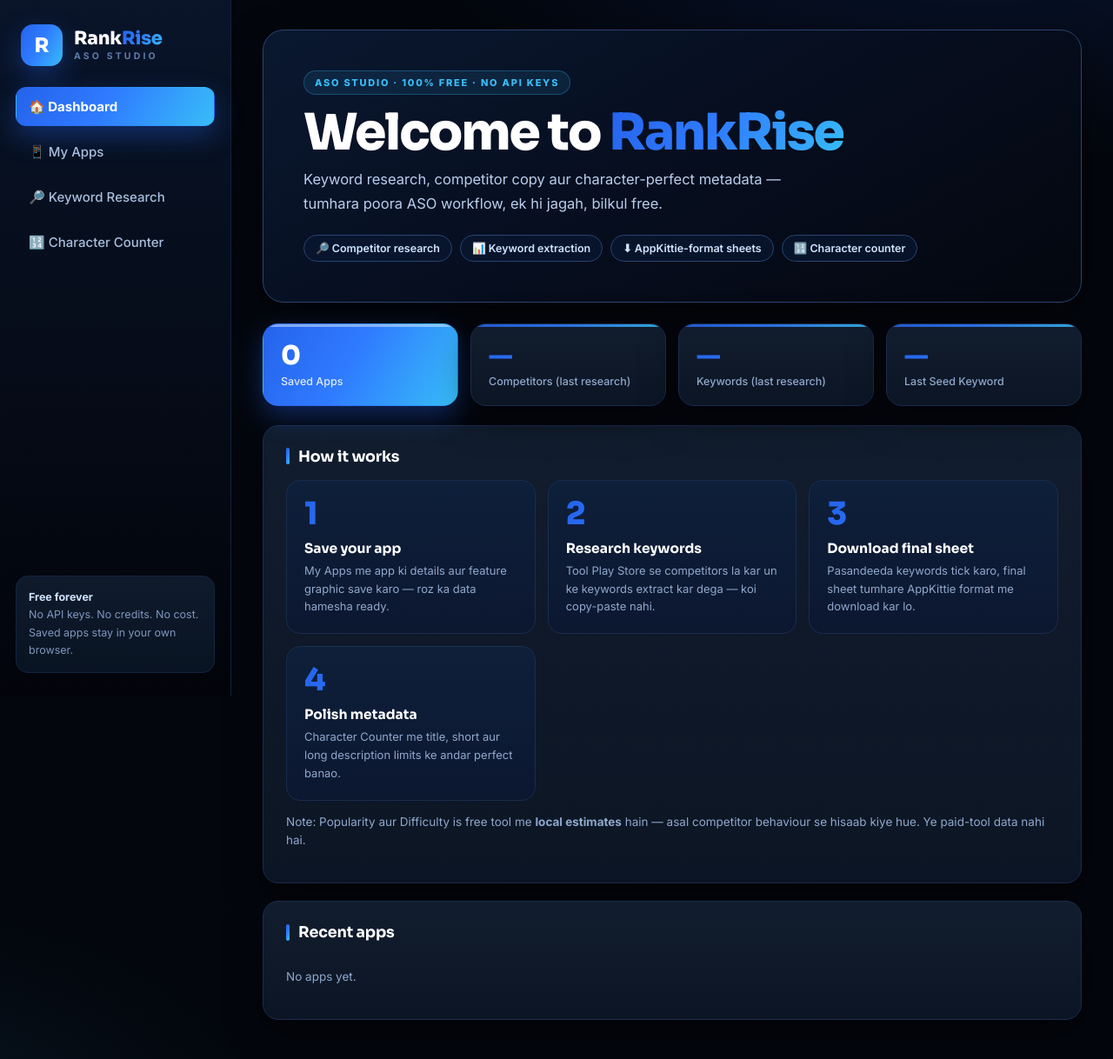
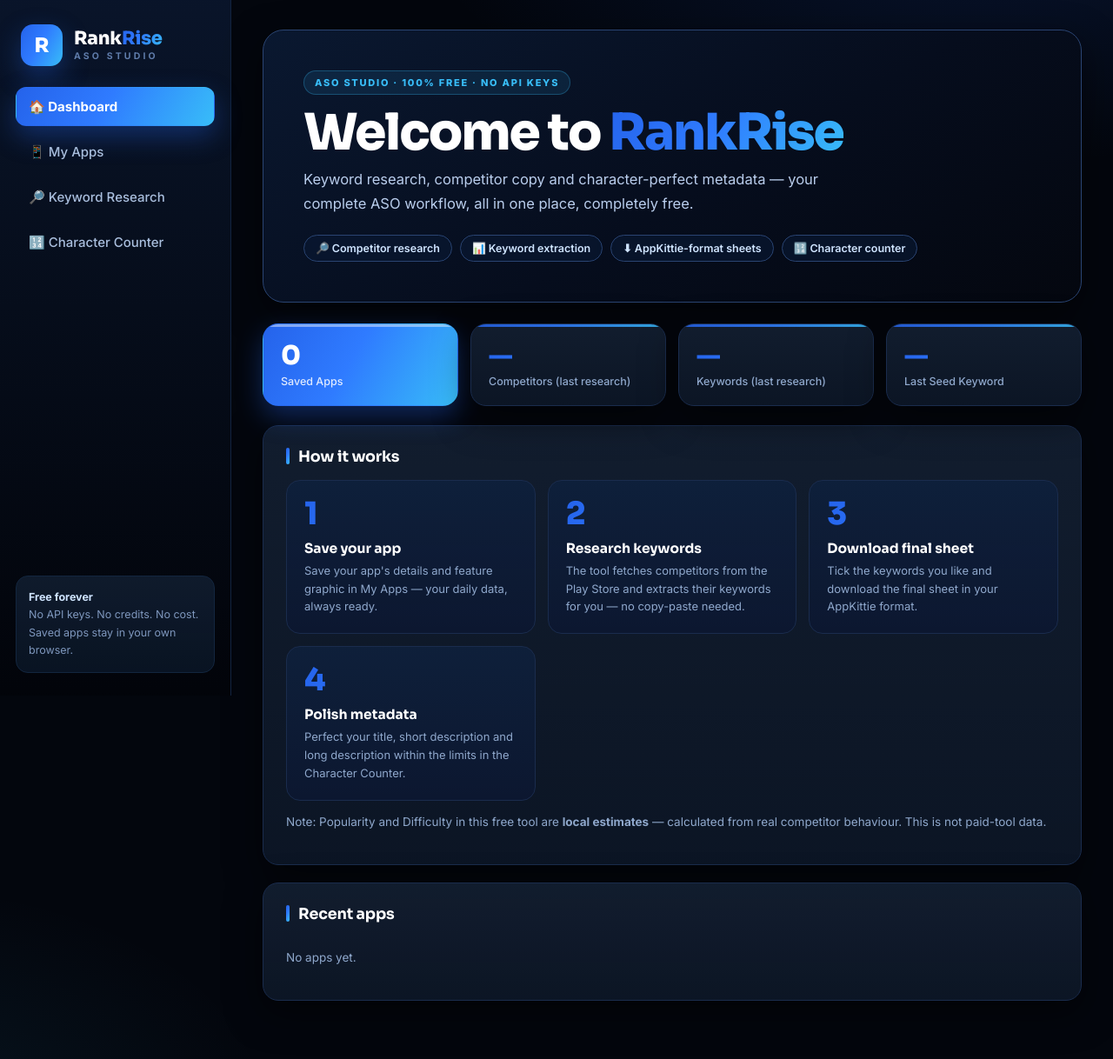
Before and after one commit to talha-95454/rankrise, a Flask app: page / in a window 1280 px wide. Shown: the top 1218 px of the page at 87% size. After the commit the page ends 1151 px from the top, so only its background shows below. Run offline with Flask 3, Linux system fonts and the light colour scheme; some libraries are stand-ins or nearby versions.

Commit message:
Add files via upload

```diff
--- a/templates/index.html
+++ b/templates/index.html
@@ -40,7 +40,7 @@
         <div class="hero-glow" aria-hidden="true"></div>
         <span class="eyebrow light">ASO Studio · 100% Free · No API Keys</span>
         <h1>Welcome to <span>RankRise</span></h1>
-        <p>Keyword research, competitor copy aur character-perfect metadata — tumhara poora ASO workflow, ek hi jagah, bilkul free.</p>
+        <p>Keyword research, competitor copy and character-perfect metadata — your complete ASO workflow, all in one place, completely free.</p>
         <div class="hero-chips">
           <span class="chip">🔎 Competitor research</span>
           <span class="chip">📊 Keyword extraction</span>
@@ -57,12 +57,12 @@
       <div class="panel">
         <h2>How it works</h2>
         <div class="step-cards">
-          <div class="step-card"><div class="step-num">1</div><h3>Save your app</h3><p>My Apps me app ki details aur feature graphic save karo — roz ka data hamesha ready.</p></div>
-          <div class="step-card"><div class="step-num">2</div><h3>Research keywords</h3><p>Tool Play Store se competitors la kar un ke keywords extract kar dega — koi copy-paste nahi.</p></div>
-          <div class="step-card"><div class="step-num">3</div><h3>Download final sheet</h3><p>Pasandeeda keywords tick karo, final sheet tumhare AppKittie format me download kar lo.</p></div>
-          <div class="step-card"><div class="step-num">4</div><h3>Polish metadata</h3><p>Character Counter me title, short aur long description limits ke andar perfect banao.</p></div>
+          <div class="step-card"><div class="step-num">1</div><h3>Save your app</h3><p>Save your app's details and feature graphic in My Apps — your daily data, always ready.</p></div>
+          <div class="step-card"><div class="step-num">2</div><h3>Research keywords</h3><p>The tool fetches competitors from the Play Store and extracts their keywords for you — no copy-paste needed.</p></div>
+          <div class="step-card"><div class="step-num">3</div><h3>Download final sheet</h3><p>Tick the keywords you like and download the final sheet in your AppKittie format.</p></div>
+          <div class="step-card"><div class="step-num">4</div><h3>Polish metadata</h3><p>Perfect your title, short description and long description within the limits in the Character Counter.</p></div>
         </div>
-        <p class="muted" style="margin-top:14px">Note: Popularity aur Difficulty is free tool me <b>local estimates</b> hain — asal competitor behaviour se hisaab kiye hue. Ye paid-tool data nahi hai.</p>
+        <p class="muted" style="margin-top:14px">Note: Popularity and Difficulty in this free tool are <b>local estimates</b> — calculated from real competitor behaviour. This is not paid-tool data.</p>
       </div>
       <div class="panel">
         <h2>Recent apps</h2>
@@ -154,7 +154,7 @@
             </label>
             <label>Competitor apps
               <select id="r-count">
-                <option>10</option><option selected>20</option><option>30</option>
+                <option>10</option><option selected>20</option><option>30</option><option>40</option><option>50</option>
               </select>
             </label>
           </div>
@@ -170,10 +170,12 @@
         <h2>Competitor apps <span class="badge" id="comp-count"></span></h2>
         <div class="btn-row">
           <button class="btn" id="dl-competitors">⬇ Download competitors sheet (CSV)</button>
+          <button class="btn primary" id="reextract">Re-extract keywords from selected</button>
           <span class="muted">Sheet has every competitor's title, short &amp; long description — ready to check.</span>
         </div>
+        <p class="muted">Every competitor is ticked by default. Untick any app that is not a true rival, then choose “Re-extract keywords from selected” to rebuild the keyword list from only the ticked apps.</p>
         <div class="table-wrap"><table id="comp-table">
-          <thead><tr><th>App</th><th>Title</th><th>Installs</th><th>Rating</th><th>Short description</th><th>Copy / View</th></tr></thead>
+          <thead><tr><th>✓</th><th>App</th><th>Title</th><th>Installs</th><th>Rating</th><th>Short description</th><th>Copy / View</th></tr></thead>
           <tbody></tbody>
         </table></div>
       </div>
@@ -182,13 +184,14 @@
         <h2>Extracted keywords <span class="badge" id="kw-count"></span></h2>
         <div class="btn-row">
           <input id="kw-search" type="text" placeholder="Filter keywords…">
+          <button class="btn" id="kw-gap-toggle">Gap keywords only</button>
           <button class="btn" id="dl-all">⬇ All keywords sheet (CSV)</button>
           <button class="btn primary" id="dl-final-csv">⬇ Final sheet — CSV (ticked keywords)</button>
           <button class="btn primary" id="dl-final-xlsx">⬇ Final sheet — Excel (ticked keywords)</button>
         </div>
-        <p class="muted">Top keywords are ticked automatically. Untick any you don't want, then download the final sheet and check it yourself.</p>
+        <p class="muted">Top keywords are ticked automatically. Untick any you don't want, then download the final sheet and check it yourself. Keywords tagged <b>GAP</b> are used by your competitors but are missing from your own app's title and descriptions — use “Gap keywords only” to view just those.</p>
         <div class="table-wrap"><table id="kw-table">
-          <thead><tr><th>✓</th><th>Keyword</th><th>Popularity *</th><th>Difficulty *</th><th>Apps Count</th><th>In Titles</th><th>Mentions</th><th>Suggested use</th></tr></thead>
+          <thead><tr><th>✓</th><th>Keyword</th><th>Gap</th><th>Popularity *</th><th>Difficulty *</th><th>Apps Count</th><th>In Titles</th><th>Mentions</th><th>Suggested use</th></tr></thead>
           <tbody></tbody>
         </table></div>
         <p class="muted">* Local estimates from competitor data — free, not paid-tool data.</p>
```
